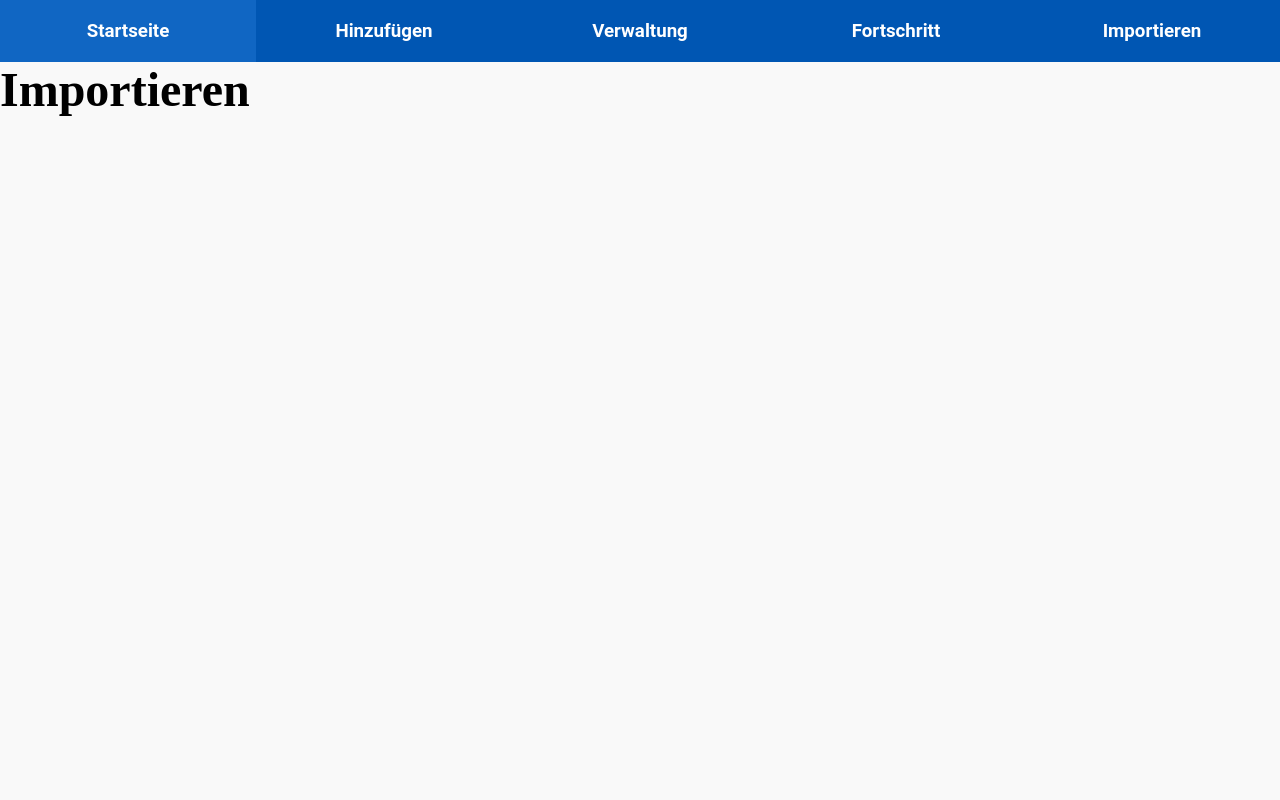
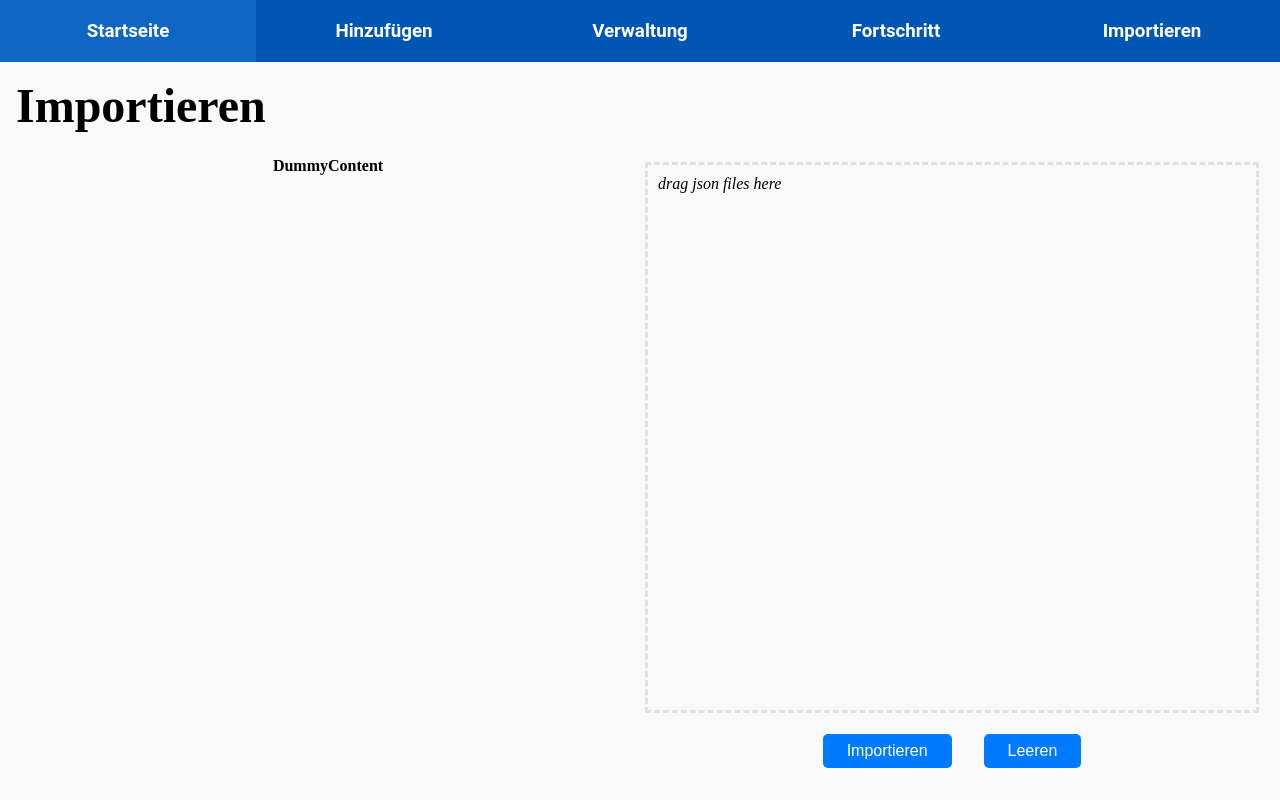
Before and after one commit to mohid-1311/Flashcards, a React (Create React App) app: page /Importieren in a window 1280 px wide. Built offline with nearby package versions, Linux system fonts and the light colour scheme.

Commit message:
Dateifeld zum Importieren erstellt und zum Importieren Tab Hinzugefügt

```diff
--- /dev/null
+++ b/src/Components/ImportDateifeld/ImportDateifeld.module.css
@@ -0,0 +1,59 @@
+* {
+  box-sizing: border-box;
+}
+
+.flexContainer {
+  height: 100%;
+  display: flex;
+  flex-direction: column;
+  flex-wrap: wrap;
+  justify-content: space-between;
+  align-items: center;
+}
+
+.dropzone {
+  --margin: 5px;
+  margin: var(--margin);
+  max-height: calc(100% - 48px - 2 * var(--margin));
+  width: calc(100% - 2 * var(--margin));
+  border: dashed #e0e0e0;
+  border-radius: 2px;
+  padding: 10px;
+  flex-grow: 1;
+  display: flex;
+  flex-direction: column;
+  flex-wrap: wrap;
+  align-items: flex-start;
+  overflow-y: auto;
+}
+
+.dropzone:hover {
+  border-radius: 5px;
+  border: dashed #808080;
+}
+
+.buttonContainer {
+  display: flex;
+  justify-content: center;
+  align-items: center;
+}
+
+button {
+  margin: 16px;
+  padding: 8px 24px;
+  background-color: #007bff;
+  color: #ffffff;
+  border: none;
+  border-radius: 5px;
+  cursor: pointer;
+  font-size: 16px;
+}
+
+button:hover {
+  background-color: #006ade;
+}
+
+p {
+  text-align: center;
+  font-style: italic;
+}
--- /dev/null
+++ b/src/Components/ImportDateifeld/ImportDateifeld.tsx
@@ -0,0 +1,104 @@
+import { useState } from "react";
+import styles from "./ImportDateifeld.module.css"
+import {getDeck, setDecks} from "../../deckState"
+
+function ImportDateifeld({decks, setLocalDecks}: {decks: any, setLocalDecks: any}) {
+
+  type Deck = {name: string, cards: {ausdruck: string, definition: string}[]}
+
+  function istDeck(o: Deck) {
+    if (typeof o.name !== "string") return false;
+    if (typeof o.cards !== "object") return false;
+    for (let card of o.cards) {
+      if(typeof card.ausdruck !== "string") return false
+      if(typeof card.definition !== "string") return false
+    }
+    return true;
+  }
+
+  const [files, setFiles] = useState<File[]>([])
+
+  const dropHandler = async function(ev: React.DragEvent<HTMLDivElement>) {
+    ev.preventDefault();
+
+    if(ev.dataTransfer.items) {
+      // Die Files werden im Array gespeichert, um sie nach der Loop zum useState hinzuzufügen
+      let newFiles: File[] = []
+      for (const item of ev.dataTransfer.items) {
+        // falls das item keine Datei ist soll nichts getan werden.
+        if (item.kind !== "file") continue
+        let newFile = item.getAsFile()
+        // file darf nicht null sein
+        if (!newFile) continue
+        // falls die Datei keine json ist soll nichts getan werden
+        if (newFile.name.split(".").at(-1) !== "json") continue
+        newFiles.push(newFile)
+      }
+      setFiles([...files, ...newFiles])
+    }
+  }
+
+  const dragoverHandler = function(event: React.DragEvent<HTMLDivElement>) {
+    event.preventDefault();
+  }
+
+  const submitFiles = async function() {
+    // Die Decks werden in ein Array gepackt, um sie nach der Loop auf einmal in der globalen Variable zu speichern
+    let newDecks: Deck[] = []
+    for (let file of files) {
+      // in ein Objekt parsen
+      let newDeck: Deck
+      try {
+        newDeck = JSON.parse(await file.text())
+        console.log("JSON Object:", newDeck)
+      } catch(e) {
+        console.error("invalid file", e)
+        continue
+      }
+      // das Objekt muss eine valide Deck-Struktur haben
+      if(!istDeck(newDeck)) {
+        console.log("ist kein deck")
+        continue
+      }
+      // Objekt zu Decks Hinzufügen
+      newDecks.push(newDeck)
+    }
+    setLocalDecks([...decks, ...newDecks])
+    setDecks([...decks, ...newDecks])
+
+    deleteFiles()
+  }
+
+  const deleteFiles = function() {
+    setFiles([])
+  }
+
+  return (
+    <div className={styles.flexContainer}>
+      <div
+        className={styles.dropzone}
+        onDrop={dropHandler}
+        onDragOver={dragoverHandler}
+      >
+        {(files.length < 1) ?
+          <p>drag json files here</p> :
+          files.map((file: File) => {
+            return (
+              <div>{file.name}</div>
+            )
+          })
+        }
+      </div>
+      <div className={styles.buttonContainer}>
+        <button onClick={submitFiles}>
+          Importieren
+        </button>
+        <button onClick={deleteFiles}>
+          Leeren
+        </button>
+      </div>
+    </div>
+  )
+}
+
+export default ImportDateifeld
--- a/src/pages/Importieren/Importieren.module.css
+++ b/src/pages/Importieren/Importieren.module.css
@@ -0,0 +1,27 @@
+* {
+  box-sizing: border-box;
+}
+
+.root {
+  display: flex;
+  flex-direction: column;
+  height: calc(100vh - 61.6px);
+  width: 100vw;
+  padding: 16px;
+}
+
+.container {
+  flex: 1;
+  height: 100%;
+  width: 100%;
+  display: flex;
+  justify-content: center;
+  align-items: center;
+  flex-wrap: wrap;
+}
+
+.container > * {
+  text-align: center;
+  flex: 1;
+  height: 100%
+}
--- a/src/pages/Importieren/Importieren.tsx
+++ b/src/pages/Importieren/Importieren.tsx
@@ -1,6 +1,22 @@
+import ImportDateifeld from "../../Components/ImportDateifeld/ImportDateifeld";
+import styles from "./Importieren.module.css"
+import { getDeck } from "../../deckState"
+import { useState } from "react";
+
 function Importieren(){
+
+  const [decks, setLocalDecks] = useState(getDeck())
+
   return(
-    <h1>Importieren</h1>
+    <div className={styles.root}>
+      <h1>Importieren</h1>
+      <div className={styles.container}>
+        <h4>DummyContent</h4>
+        <div>
+          <ImportDateifeld decks={decks} setLocalDecks={setLocalDecks} />
+        </div>
+      </div>
+    </div>
   );
 }
 export default Importieren
```
